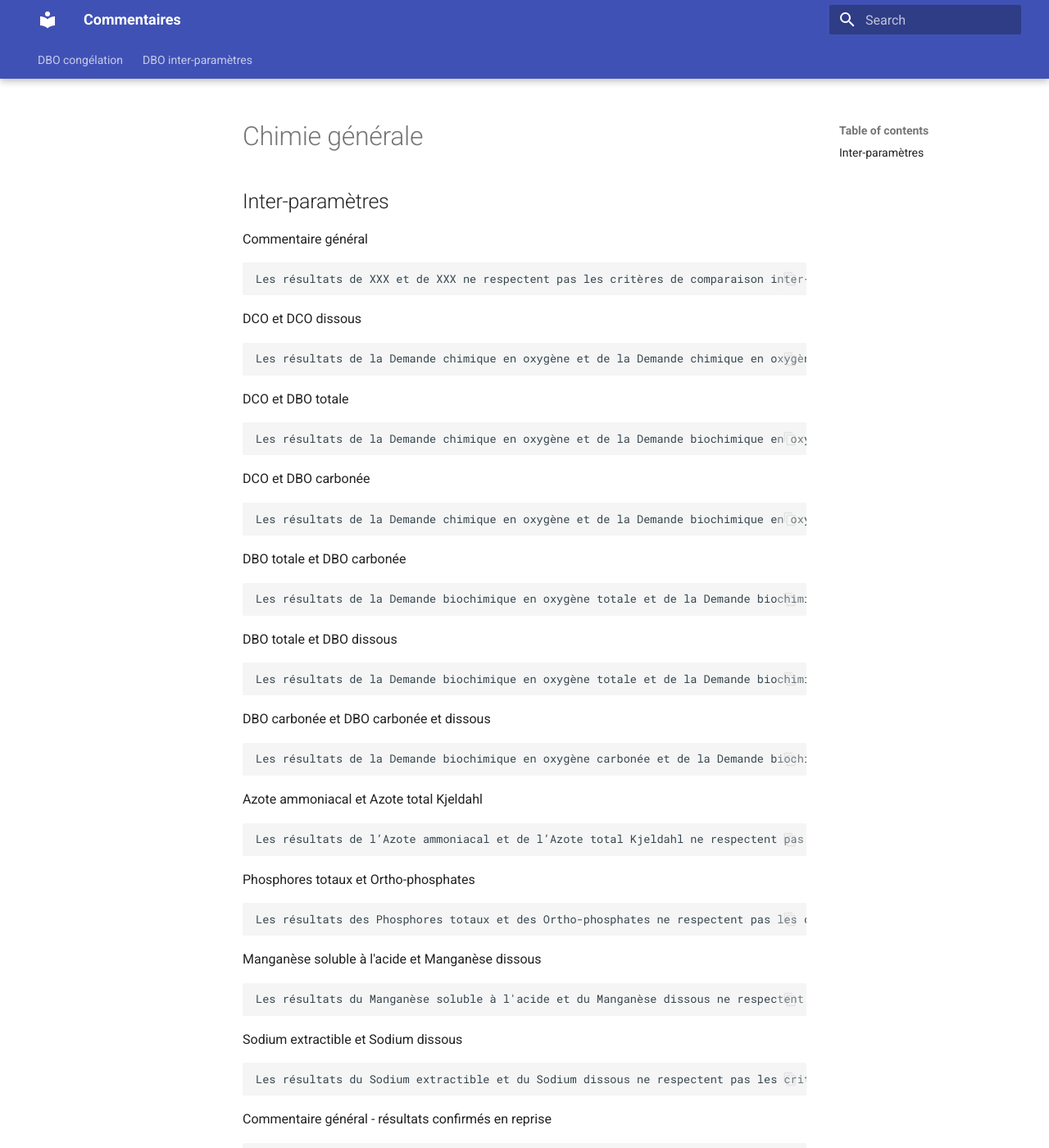
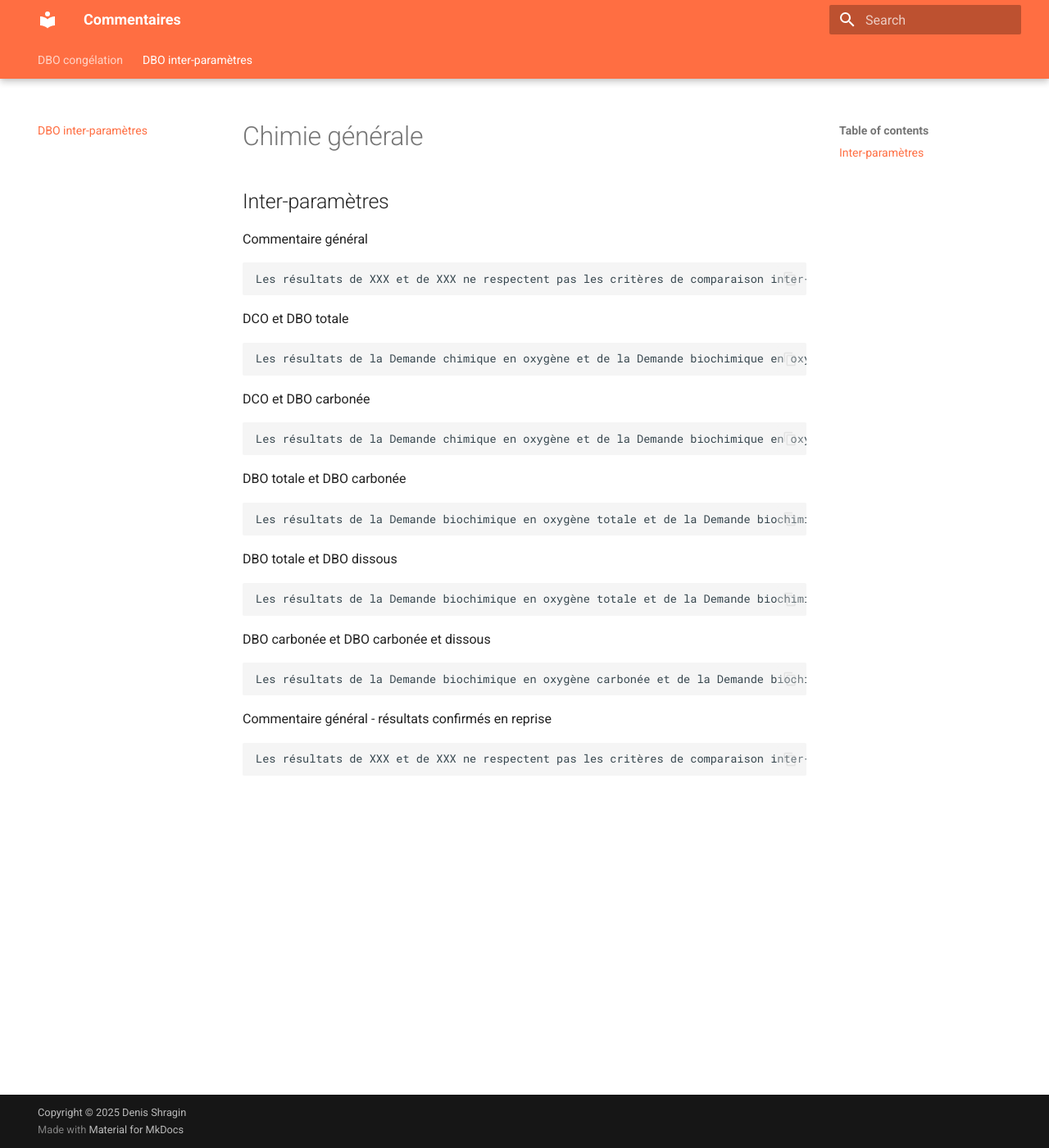
Before and after one commit to denisshragin/bod_comments, an MkDocs documentation site: the page built from docs/inter_param.md, in a window 1280 px wide and 1400 px high. Shown: the whole window at 82% size. Built offline with MkDocs 1.6.1 and Material for MkDocs 9.7.7, drawn with Linux system fonts in a browser that asks for light colours.

Commit message:
Some errors fixed and color theme changed

````diff
--- a/docs/inter_param.md
+++ b/docs/inter_param.md
@@ -4,10 +4,6 @@
 Commentaire général
 ```
 Les résultats de XXX et de XXX ne respectent pas les critères de comparaison inter-paramètres. Cependant, la différence entre les deux valeurs respecte l’écart d’imprécision des méthodes analytiques.
-```
-DCO et DCO dissous
-```
-Les résultats de la Demande chimique en oxygène et de la Demande chimique en oxygène dissous ne respectent pas les critères de comparaison inter-paramètres. Cependant, la différence entre les deux valeurs respecte l’écart d’imprécision des méthodes analytiques.
 ```
 
 DCO et DBO totale
@@ -30,22 +26,6 @@ DBO carbonée et DBO carbonée et dissous
 ```
 Les résultats de la Demande biochimique en oxygène carbonée et de la Demande biochimique en oxygène carbonée et dissous ne respectent pas les critères de comparaison inter-paramètres. Cependant, la différence entre les deux valeurs respecte l’écart d’imprécision des méthodes analytiques.
 ```
-Azote ammoniacal et Azote total Kjeldahl
-```
-Les résultats de l’Azote ammoniacal et de l’Azote total Kjeldahl ne respectent pas les critères de comparaison inter-paramètres. Cependant, la différence entre les deux valeurs respecte l’écart d’imprécision des méthodes analytiques.
-```
-Phosphores totaux et Ortho-phosphates
-```
-Les résultats des Phosphores totaux et des Ortho-phosphates ne respectent pas les critères de comparaison inter-paramètres. Cependant, la différence entre les deux valeurs respecte l’écart d’imprécision des méthodes analytiques.
-```
-Manganèse soluble à l'acide et Manganèse dissous
-```
-Les résultats du Manganèse soluble à l'acide et du Manganèse dissous ne respectent pas les critères de comparaison inter-paramètres. Cependant, la différence entre les deux valeurs respecte l’écart d’imprécision des méthodes analytiques.
-```
-Sodium extractible et Sodium dissous
-```
-Les résultats du Sodium extractible et du Sodium dissous ne respectent pas les critères de comparaison inter-paramètres. Cependant, la différence entre les deux valeurs respecte l’écart d’imprécision des méthodes analytiques.
-```
 Commentaire général - résultats confirmés en reprise
 ```
 Les résultats de XXX et de XXX ne respectent pas les critères de comparaison inter-paramètres. Les résultats des 2 analyses ont été confirmés en reprise.
--- a/mkdocs.yml
+++ b/mkdocs.yml
@@ -2,13 +2,17 @@ site_name: Commentaires
 site_url: https://denisshragin.github.io/bod_comments/
 nav:
   - DBO congélation: 'index.md'
-  - DBO inter-paramètres: 'inter-param.md'
+  - DBO inter-paramètres: 'inter_param.md'
 theme:
   name: material
   features:
   - navigation.tabs
   - navigation.tabs.sticky
   - content.code.copy
+
+  palette:
+    primary: deep orange
+
 copyright: Copyright &copy; 2025  Denis Shragin
 
 markdown_extensions:
````
